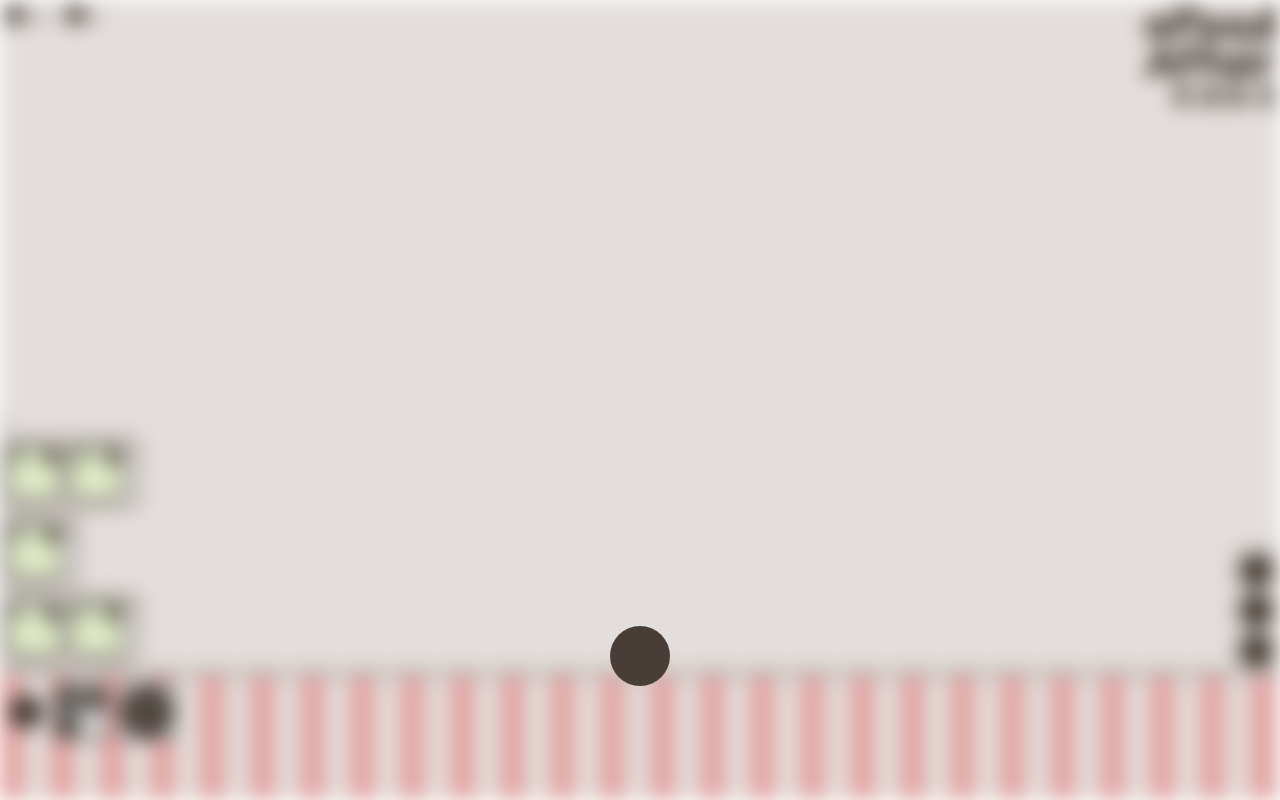
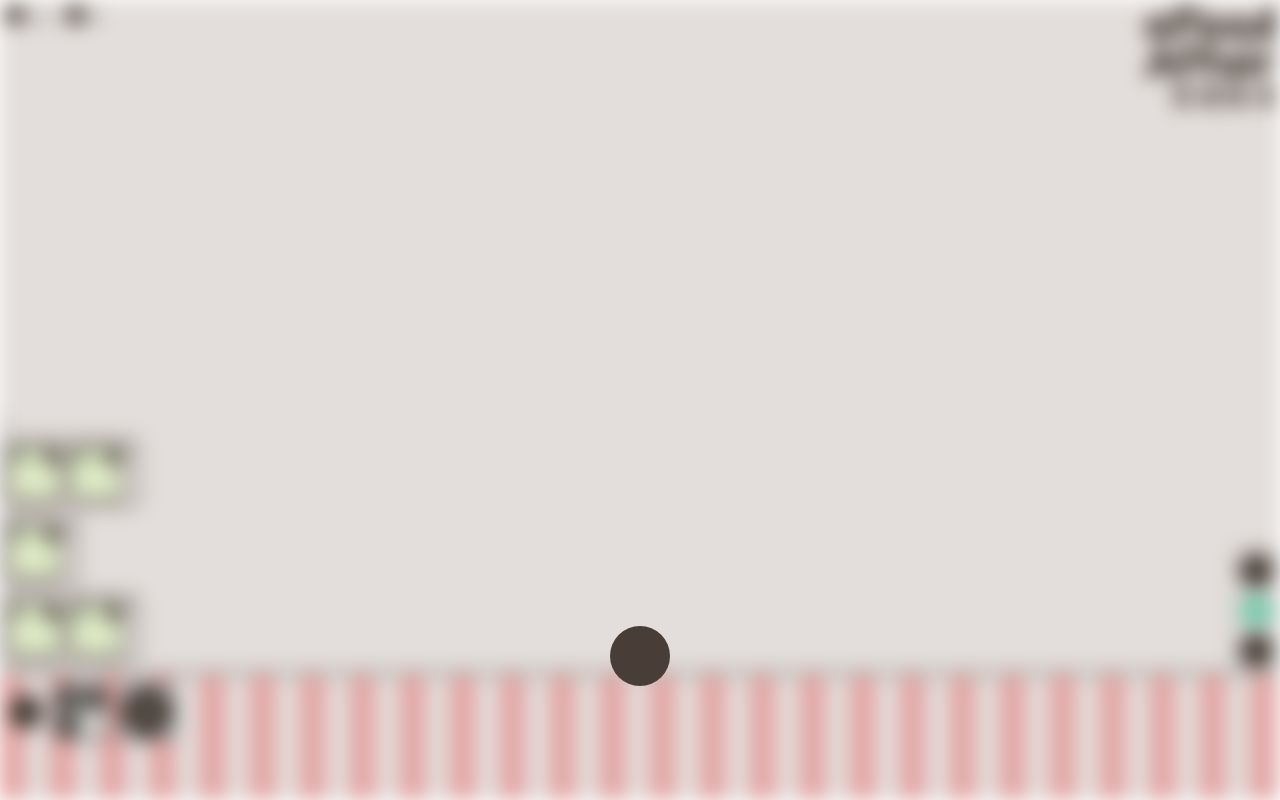
Before and after one commit to sviridoff/a-food-affair, a React (Create React App) app: page / in a window 1280 px wide. Built offline with nearby package versions, Linux system fonts and the light colour scheme.

Commit message:
added btn pause

```diff
--- a/src/components/board/Board.css
+++ b/src/components/board/Board.css
@@ -6,7 +6,7 @@
   height: 100vh;
 }
 
-.board--fade {
+.board--is-faded {
   filter: blur(1rem);
 }
 
@@ -44,16 +44,6 @@
   clear: both;
 }
 
-.board__pause-btn {
-  background: var(--border-color);
-  width: var(--menu-btn-width);
-  height: var(--menu-btn-width);
-  border-radius: 100%;
-  float: left;
-  margin-bottom: 0.5rem;
-  clear: both;
-}
-
 .board__replay-btn {
   background: var(--border-color);
   width: var(--menu-btn-width);
--- a/src/components/board/Board.tsx
+++ b/src/components/board/Board.tsx
@@ -8,29 +8,25 @@ import Diner from '../diner/Diner';
 import Kitchen from '../kitchen/Kitchen';
 import { connect, ConnectedProps } from 'react-redux';
 import { TState, VisibleModalType } from '../../types';
-import gameSlice from '../../slices/gameSlice';
+import PauseBtn from '../pauseBtn/PauseBtn';
 
 const mapStateToProps =
   (state: TState) => ({
     isFaded: state.ui.modalType !== VisibleModalType.NONE,
   });
 
-const mapDispatchToProps = {
-  toggleStatus: gameSlice.actions.toggleStatus,
-};
-
-const connector = connect(mapStateToProps, mapDispatchToProps);
+const connector = connect(mapStateToProps);
 
 type TProps = ConnectedProps<typeof connector>;
 
 const boardClass = (isFaded: boolean) =>
   classnames(
     'board',
-    { 'board--fade': isFaded },
+    { 'board--is-faded': isFaded },
   );
 
 const Board: FC<TProps> =
-  ({ isFaded, toggleStatus }) =>
+  ({ isFaded }) =>
     <div className={boardClass(isFaded)}>
       <Profile />
       <div className='board__body-container'>
@@ -40,9 +36,7 @@ const Board: FC<TProps> =
         <Diner />
         <div className='board__menu-controls'>
           <div className='board__sound-btn'></div>
-          <div
-            className='board__pause-btn'
-            onClick={() => toggleStatus}></div>
+          <PauseBtn />
           <div className='board__replay-btn'></div>
         </div>
       </div>
--- a/src/components/dish/Dish.css
+++ b/src/components/dish/Dish.css
@@ -12,7 +12,7 @@
   margin-right: 0 !important;
 }
 
-.dish--selected {
+.dish--is-selected {
   border: var(--border-size) solid var(--border-color-selected);
 }
 
--- a/src/components/dish/Dish.tsx
+++ b/src/components/dish/Dish.tsx
@@ -53,7 +53,7 @@ const dishClass = (isSelected: boolean, isLast: boolean) =>
     'dish',
     {
       'dish--last': isLast,
-      'dish--selected': isSelected,
+      'dish--is-selected': isSelected,
     }
   );
 
--- /dev/null
+++ b/src/components/pauseBtn/PauseBtn.css
@@ -0,0 +1,13 @@
+.pause-btn {
+  background: var(--border-color);
+  width: var(--menu-btn-width);
+  height: var(--menu-btn-width);
+  border-radius: 100%;
+  float: left;
+  margin-bottom: 0.5rem;
+  clear: both;
+}
+
+.pause-btn--is-selected {
+  background: rgb(119, 201, 173);
+}
--- /dev/null
+++ b/src/components/pauseBtn/PauseBtn.tsx
@@ -0,0 +1,32 @@
+import React, { FC } from 'react';
+import gameSlice from '../../slices/gameSlice';
+
+import './PauseBtn.css';
+import { connect, ConnectedProps } from 'react-redux';
+import classnames from 'classnames';
+import { TState, GameStatus } from '../../types';
+
+const mapStateToProps = (state: TState) => ({
+  isSelected: state.game.status === GameStatus.PAUSE,
+});
+
+const mapDispatchToProps = {
+  toggleStatus: gameSlice.actions.toggleStatus,
+};
+
+const connector = connect(mapStateToProps, mapDispatchToProps);
+
+type TProps = ConnectedProps<typeof connector>;
+
+const pauseBtnClass = (isSelected: boolean) =>
+  classnames(
+    'pause-btn',
+    { 'pause-btn--is-selected': isSelected },
+  );
+
+const PauseBtn: FC<TProps> = ({ toggleStatus, isSelected }) =>
+  <div
+    className={pauseBtnClass(isSelected)}
+    onClick={() => toggleStatus()}></div>;
+
+export default connector(PauseBtn);
```
